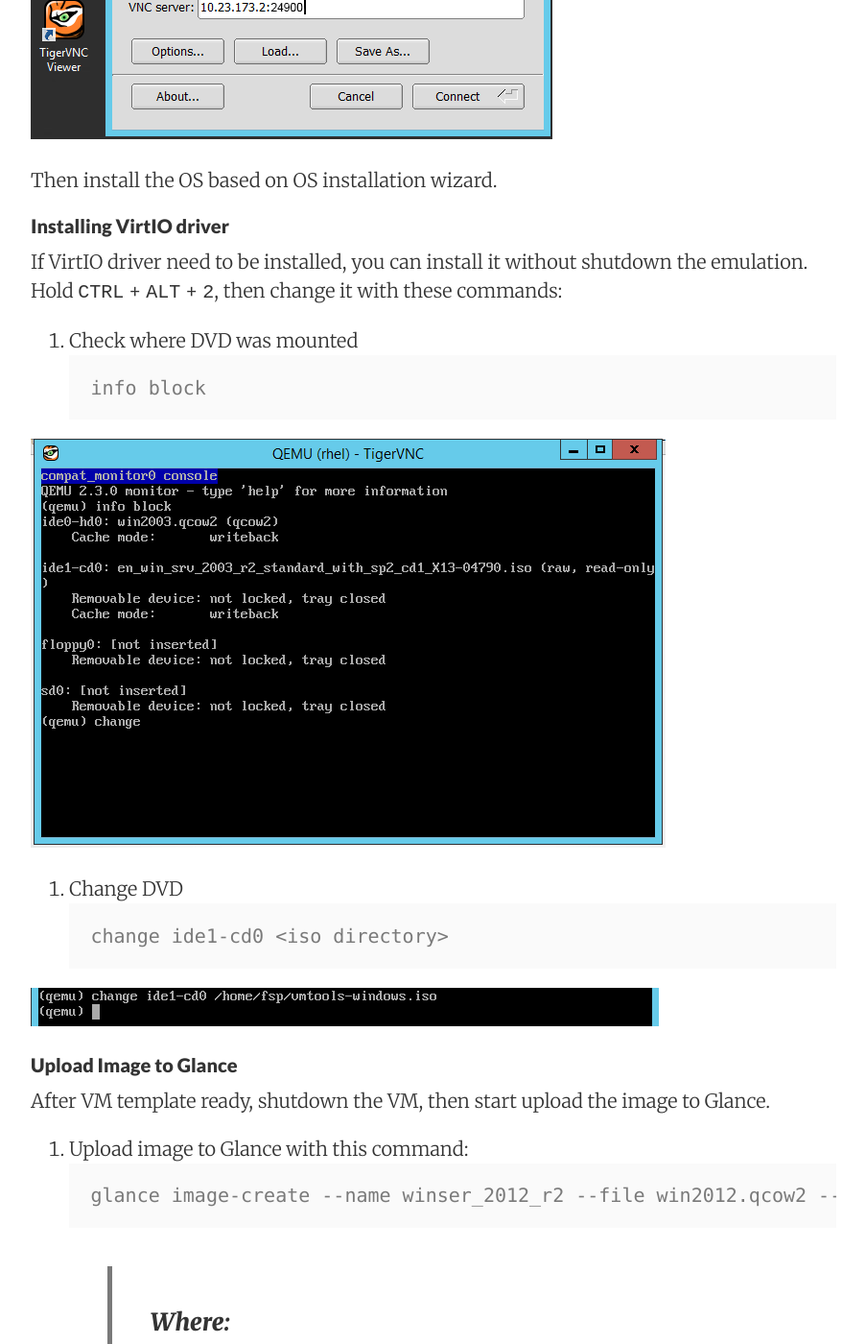
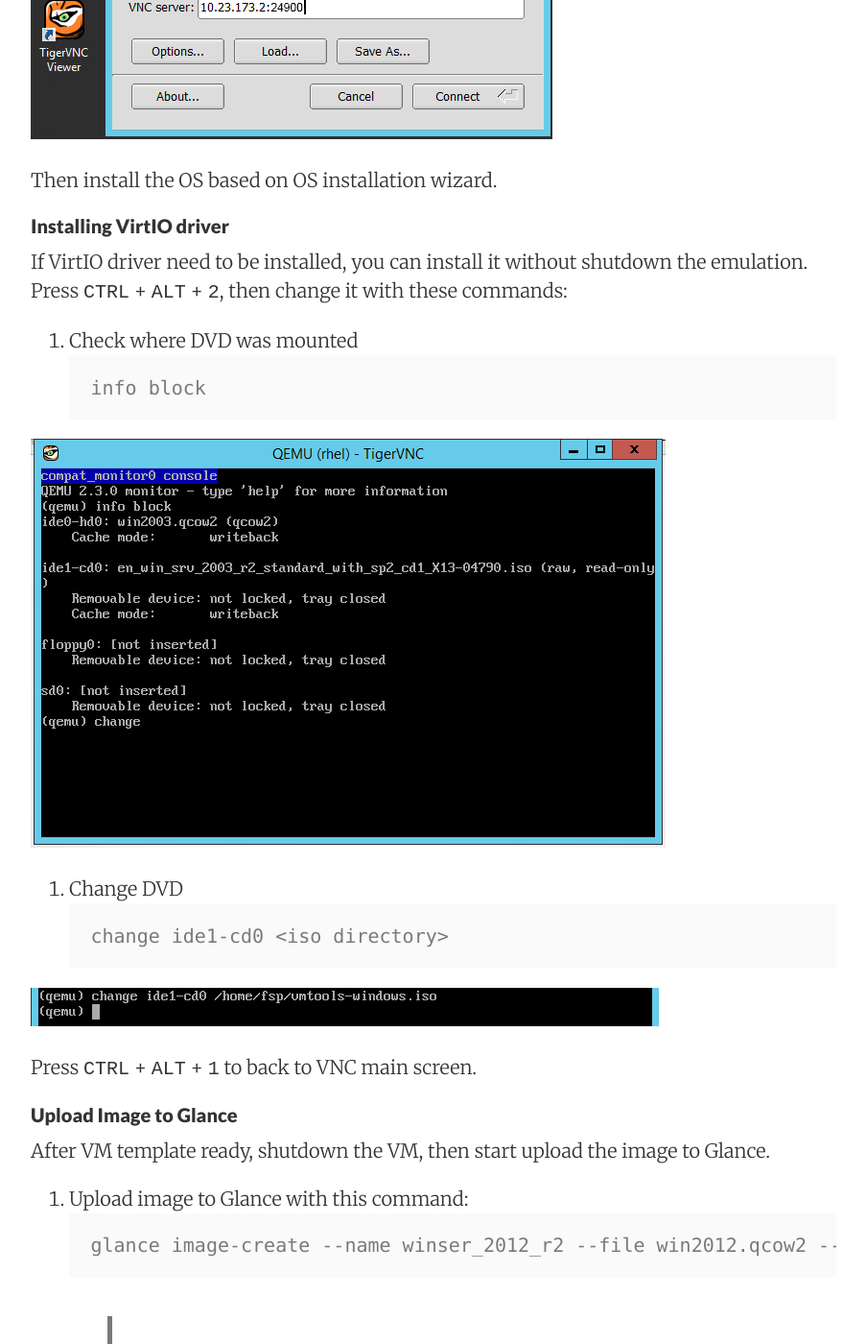
Before and after one commit to wwahyudi/wwahyudi.github.io, a Jekyll site: the page built from _posts/2017-08-09-create-image-template-openstack.md, in a window 1280 px wide and 1400 px high, scrolled down 3539 px. Shown: the whole window at 96% size, without its empty margins (188-1091 px from the left). Built offline with Jekyll 4.4.1, drawn with Linux system fonts in a browser that asks for light colours; comment, search, counter and statistics services are not loaded.

Commit message:
Added way to back to VNC main screen

````diff
--- a/_posts/2017-08-09-create-image-template-openstack.md
+++ b/_posts/2017-08-09-create-image-template-openstack.md
@@ -77,7 +77,7 @@
 
 #### <i class="icon-cog"></i> Installing VirtIO driver
 
-If VirtIO driver need to be installed, you can install it without shutdown the emulation. Hold <kbd>CTRL</kbd> + <kbd>ALT</kbd> + <kbd>2</kbd>, then change it with these commands:
+If VirtIO driver need to be installed, you can install it without shutdown the emulation. Press <kbd>CTRL</kbd> + <kbd>ALT</kbd> + <kbd>2</kbd>, then change it with these commands:
 
 1. Check where DVD was mounted
 ```
@@ -92,6 +92,8 @@
 ```
 
 ![Change DVD 2](http://sapikuda.com/images/posts/2017-08-09-create-image-template-openstack/change-dvd-2.png)
+
+Press <kbd>CTRL</kbd> + <kbd>ALT</kbd> + <kbd>1</kbd> to back to VNC main screen.
 
 #### <i class="icon-cog"></i> Upload Image to Glance
 
````
